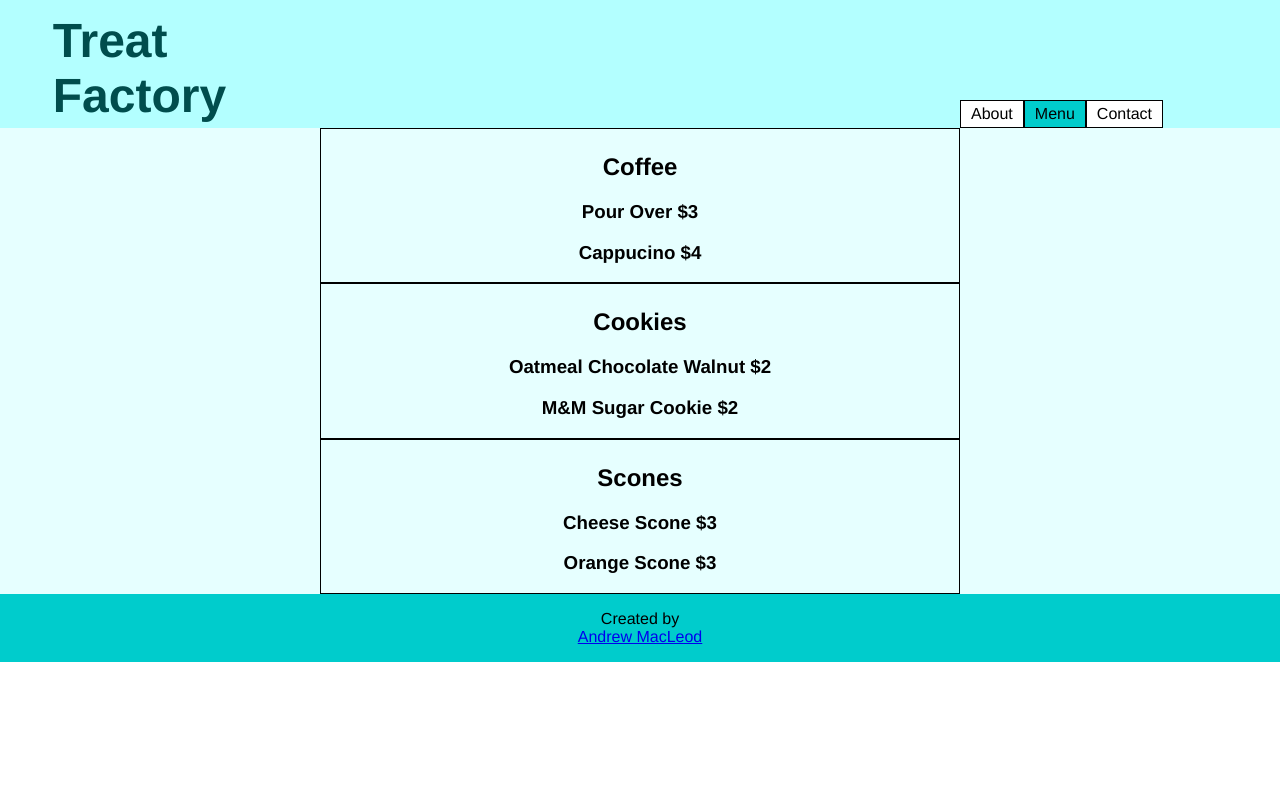
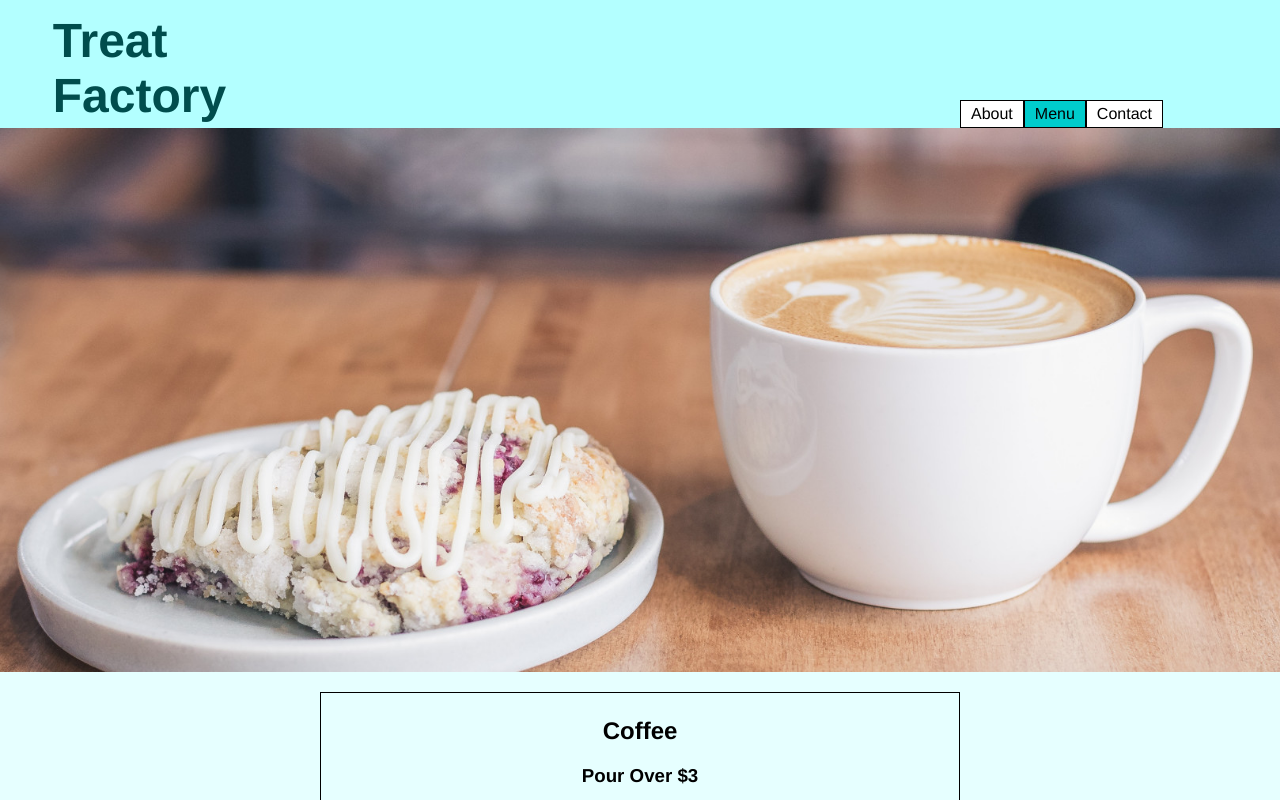
Before and after one commit to a6macleod/js_restaurant, a website built with webpack: page dist/index.html in a window 1280 px wide. Both pictures are taken after a click on the element "Menu". Shown: the top 800 px of the page. Built offline with nearby package versions, Linux system fonts and the light colour scheme.

Commit message:
Add menu page CSS and image

```diff
--- a/src/about.js
+++ b/src/about.js
@@ -10,7 +10,7 @@ const about = () => {
   content.appendChild(aboutContainer);
 
 
-  // main image (static and let about section scroll over this)
+  // Cafe image photo by Petr Sevcovic on Unsplash
   const backgroundImage = document.createElement('img');
   backgroundImage.src = 'images/petr-sevcovic-qE1jxYXiwOA-unsplash.jpg';
   backgroundImage.setAttribute('alt', "A cozy well lit coffee shop")
--- a/src/contact.js
+++ b/src/contact.js
@@ -14,6 +14,7 @@ const contact = () => {
   // Hours
   const hoursContainer = document.createElement('div');
   hoursContainer.id = 'hoursContainer';
+  hoursContainer.classList.add('subsectionContainer');
   contactContent.appendChild(hoursContainer);
 
   const hoursTitle = document.createElement('h2');
@@ -29,6 +30,7 @@ const contact = () => {
   // Location
   const locationContainer = document.createElement('div');
   locationContainer.id = 'locationContainer';
+  locationContainer.classList.add('subsectionContainer');
   contactContent.appendChild(locationContainer);
 
   const locationTitle = document.createElement('h2');
@@ -50,6 +52,7 @@ const contact = () => {
   // Phone Number
   const phoneContainer = document.createElement('div');
   phoneContainer.id = 'phoneContainer';
+  phoneContainer.classList.add('subsectionContainer');
   contactContent.appendChild(phoneContainer);
 
   const phoneTitle = document.createElement('h2');
--- a/src/menu.js
+++ b/src/menu.js
@@ -5,13 +5,18 @@ const content = document.querySelector('#content');
 
 const menu = () => {
 
-
 // create the body
   const menuContainer = document.createElement('div');
   menuContainer.id = 'contentContainer';
   menuContainer.classList.add('contentArea');
   content.appendChild(menuContainer);
 
+  // Scone and coffee photo by Jordan Christian on Unsplash
+  const sconeImage = document.createElement('img');
+  sconeImage.src = 'images/jordan-christian-Tl6vDa-JRaE-unsplash.jpg';
+  sconeImage.setAttribute('alt', "A scone and lattee")
+  sconeImage.classList.add('backgroundImage');
+  menuContainer.appendChild(sconeImage);
 
   // coffee Section
   const coffeeContainer = document.createElement('div');
@@ -24,13 +29,13 @@ const menu = () => {
   coffeeTitle.innerHTML = 'Coffee';
   coffeeContainer.appendChild(coffeeTitle);
 
-  // 1
+  // coffee 1
   const pourOver = document.createElement('h3');
   pourOver.classList.add('menuItem');
   pourOver.innerHTML = 'Pour Over $3';
   coffeeContainer.appendChild(pourOver);
 
-  // 2
+  // coffee 2
   const cappucino = document.createElement('h3');
   cappucino.classList.add('menuItem');
   cappucino.innerHTML = 'Cappucino $4';
@@ -49,13 +54,13 @@ const menu = () => {
   cookieTitle.innerHTML = 'Cookies';
   cookieContainer.appendChild(cookieTitle);
 
-  // 1
+  // cookie 1
   const oatMeal = document.createElement('h3');
   oatMeal.classList.add('menuItem');
   oatMeal.innerHTML = 'Oatmeal Chocolate Walnut $2';
   cookieContainer.appendChild(oatMeal);
 
-  // 2
+  // cookie 2
   const candyCookie = document.createElement('h3');
   candyCookie.classList.add('menuItem');
   candyCookie.innerHTML = 'M&M Sugar Cookie     $2';
@@ -74,13 +79,13 @@ const menu = () => {
   sconeTitle.innerHTML = 'Scones';
   sconeContainer.appendChild(sconeTitle);
 
-  // 1
+  // scones 1
   const cheeseScone = document.createElement('h3');
   cheeseScone.classList.add('menuItem');
   cheeseScone.innerHTML = 'Cheese Scone $3';
   sconeContainer.appendChild(cheeseScone);
 
-  // 2
+  // scones 2
   const orangeScone = document.createElement('h3');
   orangeScone.classList.add('menuItem');
   orangeScone.innerHTML = 'Orange Scone $3';
```
Also changed, not shown: dist/images/jordan-christian-Tl6vDa-JRaE-unsplash.jpg (added), dist/index.html, dist/style.css, 1 other file.
